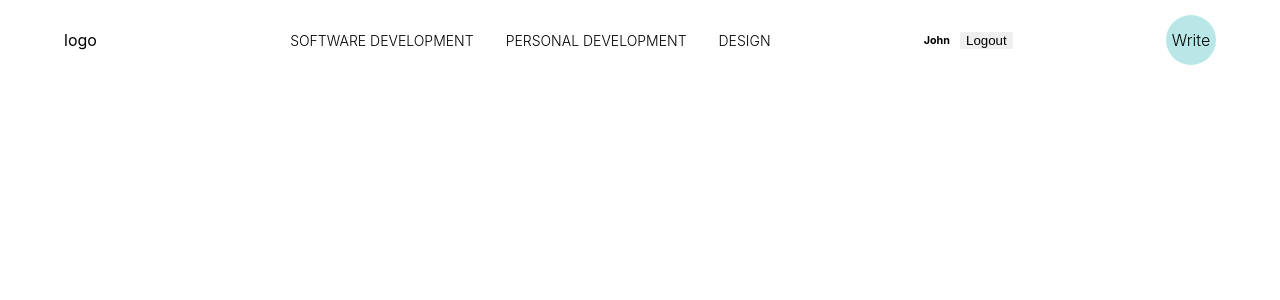
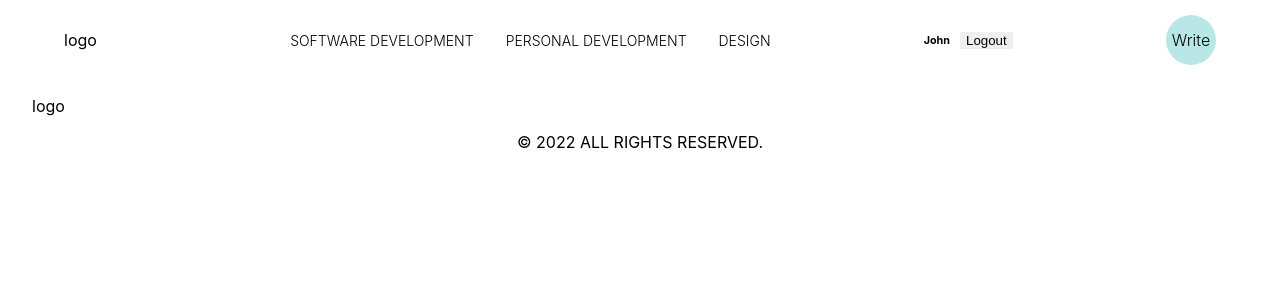
Before and after one commit to enes-erenn/blog-app-client, a Next.js app: page / in a window 1280 px wide. Shown: the top 300 px of the page. Built offline with nearby package versions, Linux system fonts and the light colour scheme.

Commit message:
Added Footer base elements

```diff
--- /dev/null
+++ b/components/Footer/index.tsx
@@ -0,0 +1,12 @@
+import React from "react";
+import styles from "../../styles/Footer.module.scss";
+const Footer = () => {
+  return (
+    <footer className={styles.container}>
+      <p>logo</p>
+      <span>© {new Date().getFullYear()} ALL RIGHTS RESERVED.</span>
+    </footer>
+  );
+};
+
+export default Footer;
--- a/pages/index.tsx
+++ b/pages/index.tsx
@@ -1,5 +1,5 @@
-import Head from "next/head";
-import Image from "next/image";
+import React from "react";
+import Footer from "../components/Footer";
 import Navbar from "../components/Navbar";
 import styles from "../styles/Home.module.css";
 
@@ -7,6 +7,7 @@ export default function Home() {
   return (
     <div className={styles.container}>
       <Navbar />
+      <Footer />
     </div>
   );
 }
--- /dev/null
+++ b/styles/Footer.module.scss
@@ -0,0 +1,12 @@
+.container {
+  width: 100%;
+  display: flex;
+  align-items: center;
+  flex-direction: column;
+  justify-content: center;
+
+  p {
+    text-align: start;
+    width: 100%;
+  }
+}
```
